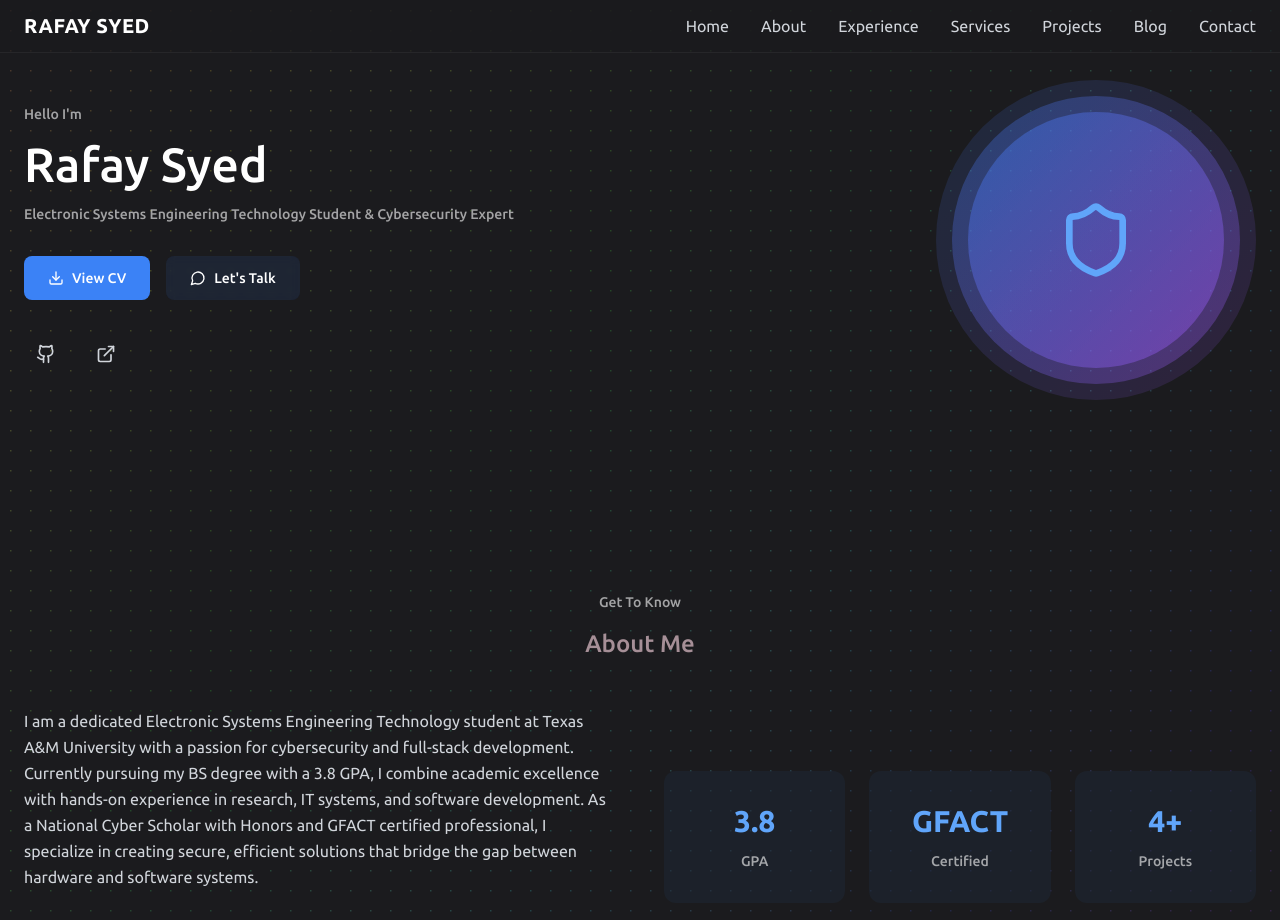
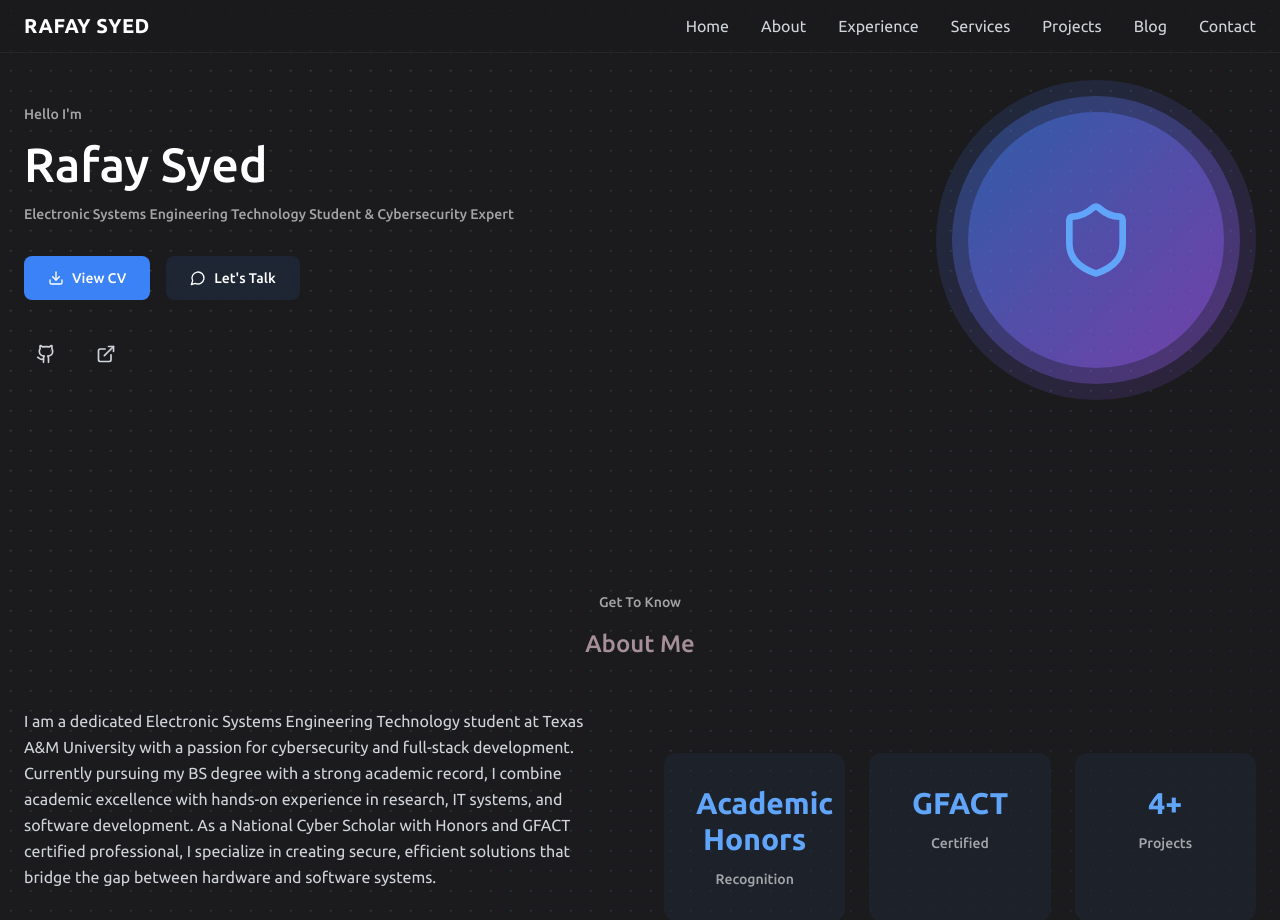
Before and after one commit to eskitete/personalsite, a React (Vite) app: page / in a window 1280 px wide. Shown: the top 920 px of the page. Built offline with nearby package versions, Linux system fonts and the light colour scheme; a web font is replaced by a local one.

Commit message:
update blog

```diff
--- a/package.json
+++ b/package.json
@@ -41,6 +41,6 @@
     "tailwindcss": "^3.4.1",
     "typescript": "^5.5.3",
     "typescript-eslint": "^8.3.0",
-    "vite": "^5.4.2"
+    "vite": "^5.4.20"
   }
 }
--- a/src/pages/Blog.tsx
+++ b/src/pages/Blog.tsx
@@ -159,13 +159,17 @@ export function Blog() {
 
   useEffect(() => {
     if (!categorySlug) {
-      setSelectedCategory(null);
+      // If a post is open (slug present), preserve current category selection
+      // so closing the post returns to the selected category view.
+      if (!slug) {
+        setSelectedCategory(null);
+      }
       return;
     }
 
     const matchedCategory = fromCategorySlug(categorySlug, uniqueCategories);
     setSelectedCategory(matchedCategory ?? null);
-  }, [categorySlug, uniqueCategories]);
+  }, [categorySlug, uniqueCategories, slug]);
 
   const handleCategorySelect = (category: string | null) => {
     if (!category) {
--- a/src/pages/Home.tsx
+++ b/src/pages/Home.tsx
@@ -320,7 +320,7 @@ export function Home() {
             >
               <p className="text-gray-300 mb-8 leading-relaxed">
                 I am a dedicated Electronic Systems Engineering Technology student at Texas A&M University with a passion for
-                cybersecurity and full-stack development. Currently pursuing my BS degree with a 3.8 GPA, I combine academic
+                cybersecurity and full-stack development. Currently pursuing my BS degree with a strong academic record, I combine academic
                 excellence with hands-on experience in research, IT systems, and software development. As a National Cyber Scholar
                 with Honors and GFACT certified professional, I specialize in creating secure, efficient solutions that bridge
                 the gap between hardware and software systems.
@@ -341,8 +341,8 @@ export function Home() {
               className="grid grid-cols-1 sm:grid-cols-3 gap-6"
             >
               <div className="text-center p-8 bg-gray-800/50 rounded-xl hover:bg-gray-800/70 transition-colors">
-                <h3 className="text-3xl font-bold text-blue-400 mb-3">3.8</h3>
-                <h5 className="text-sm text-white/60 font-medium">GPA</h5>
+                <h3 className="text-3xl font-bold text-blue-400 mb-3">Academic Honors</h3>
+                <h5 className="text-sm text-white/60 font-medium">Recognition</h5>
               </div>
               <div className="text-center p-8 bg-gray-800/50 rounded-xl hover:bg-gray-800/70 transition-colors">
                 <h3 className="text-3xl font-bold text-blue-400 mb-3">GFACT</h3>
```
Also changed, not shown: 2 other files (tests, documents, lock files or other folders).
